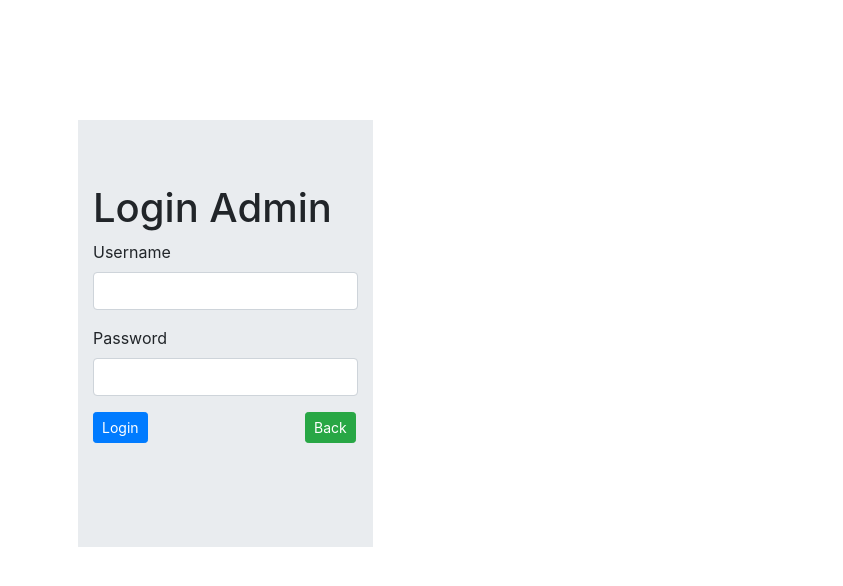
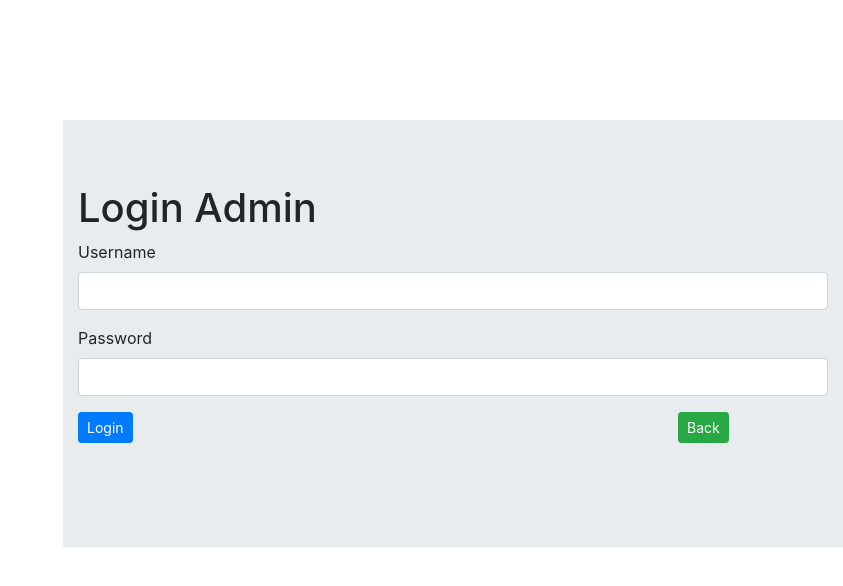
Before and after one commit to andriandjariy/projrk-kp, a Flask app: page /login_admin in a window 1280 px wide. Shown: the top 586 px of the page, without its empty margins (437-1280 px from the left). Run offline with Flask 2, Linux system fonts and the light colour scheme; some libraries are stand-ins or nearby versions.

Commit message:
mengubah colom

```diff
--- a/wisata/templates/t_admin/base_login.html
+++ b/wisata/templates/t_admin/base_login.html
@@ -20,9 +20,9 @@
 <body>
 
   <body>
-    <div class="row tengah">
-      <div class="col-md-5">
-        <div class="jumbotron jumbotron-fluid">
+    <div class="row ">
+      <div class="col-md-12">
+        <div class="jumbotron jumbotron-fluid tengah">
           <div class="container">
             {% with messages= get_flashed_messages(with_categories=true) %}
             {% if messages %}
```
